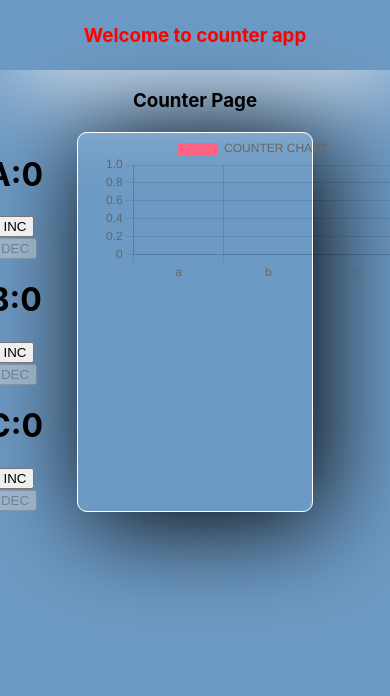
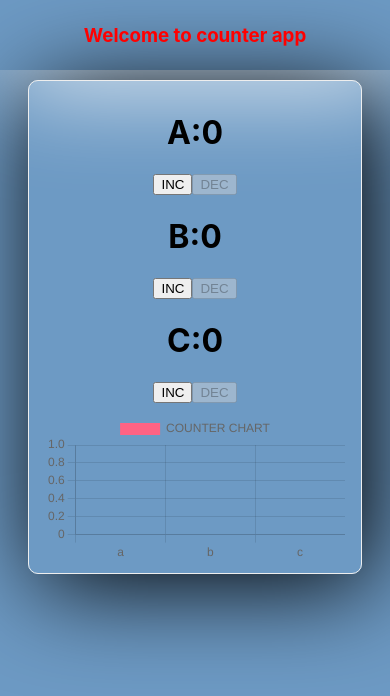
Before and after one commit to morevishal99/Markytics, a React (Create React App) app in the folder counterapp/: page /counter in a window 390 px wide. Shown: the top 696 px of the page. Built offline with nearby package versions, Linux system fonts and the light colour scheme.

Commit message:
maded all pages responsive

```diff
--- a/counterapp/src/Pages/CounterPage.jsx
+++ b/counterapp/src/Pages/CounterPage.jsx
@@ -2,6 +2,7 @@ import React, { useState } from 'react'
 import { useSelector, useDispatch } from 'react-redux/es/exports';
 import { decrementCounter, incrementCounter } from '../Redux/action';
 import CounterChart from './CounterChart';
+import "../Style/CounterPage.css"
 
 const CounterPage = () => {
     const [counter, setcounter] = useState({ a: 0, b: 0, c: 0 });//normal counter object
@@ -53,10 +54,8 @@ const CounterPage = () => {
 
     return (
         <>
-            <h3>
-                Counter Page
-            </h3>
-            <div className='chartContainer' style={style}>
+
+            <div className='chartContainer' >
                 <div>{Object.entries(counterStore).map(([key, value], index) => //counter object mapped here
                     <div key={index}>
                         <h1>{key.toUpperCase()}:{value}</h1>
@@ -65,7 +64,7 @@ const CounterPage = () => {
                     </div>
 
                 )}</div>
-                <div className='chart' style={{ width: "700px" }}>{<CounterChart data={data} />}</div>
+                <div className='chart' >{<CounterChart data={data} />}</div>
             </div>
         </>
     )
--- a/counterapp/src/Pages/LoginPage.jsx
+++ b/counterapp/src/Pages/LoginPage.jsx
@@ -33,7 +33,7 @@ const LoginPage = () => {
   }
 
   useEffect(() => {
-    if (password && currentPassword) {
+    if (password && currentPassword) { //check if password or currentPassword matches
       if (password === currentPassword) {
         setwarnigntext("It Seems Good")
       } else {
--- /dev/null
+++ b/counterapp/src/Style/CounterPage.css
@@ -0,0 +1,33 @@
+.chartContainer {
+  display: flex;
+  gap: 60px;
+  justify-content: center;
+  border: 1px solid #eee;
+  border-radius: 10px;
+  width: 60%;
+  margin: auto;
+  box-shadow: 10px 10px 100px black;
+  margin-top: 20px;
+  padding: 10px;
+}
+.chart {
+  width: 600px;
+}
+@media screen and (max-width: 550px) {
+  .chartContainer {
+    display: grid;
+    gap: 10px;
+    justify-content: center;
+    /* border: 1px solid #eee; */
+    /* border-radius: 10px; */
+    width: 80%;
+    margin: auto;
+    /* box-shadow: 10px 10px 100px black; */
+    margin-top:10px;
+  }
+  .chart {
+    display: block;
+    width:100%;
+    margin: auto;
+  }
+}
```
Also changed, not shown: 1 other file (tests, documents, lock files or other folders).
